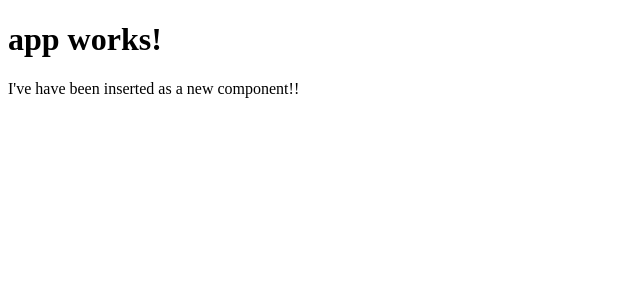
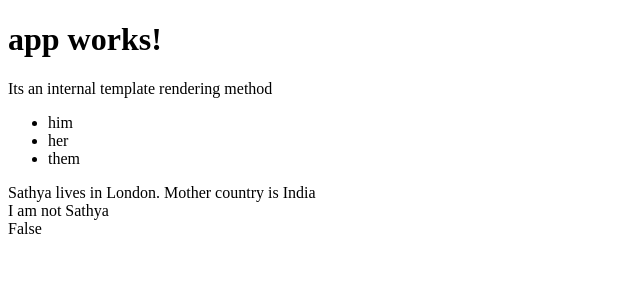
Before and after one commit to sathyalog/ng4-playground, an Angular app: page / in a window 1280 px wide. Shown: the top 300 px of the page, without its empty margins (0-640 px from the left). Built offline with nearby package versions, Linux system fonts and the light colour scheme.

Commit message:
templating - used ngIf,ngIf-else,ngIf-then-else,ngFor,ngTemplates

```diff
--- a/src/app/my-new-component/my-new-component.component.ts
+++ b/src/app/my-new-component/my-new-component.component.ts
@@ -2,7 +2,21 @@ import { Component, OnInit } from '@angular/core';
 
 @Component({
   selector: 'app-my-new-component',
-  templateUrl: './my-new-component.component.html',
+  template:`
+  	<p> Its an internal template rendering method</p>
+  	<ul>
+  		<li *ngFor="let arr of myArr">{{arr}}</li>
+  	</ul>
+  	<span *ngIf="myObject">{{myObject.name}} lives in {{myObject.location}}. Mother country is {{myObject.homeCountry}}</span><br/>
+  	<span *ngIf="myName == 'Sathya';else otherTmpl">Hey! Its me Sathya.</span>
+  	<ng-template #otherTmpl>I am not Sathya</ng-template>
+  	<br/>
+  	<div *ngIf="isTrue; then tmpl1 else tmpl2"></div>
+  	<ng-template #tmpl1>True</ng-template>
+  	<ng-template #tmpl2>False</ng-template>
+
+  `,
+  //templateUrl: './my-new-component.component.html',
   styleUrls: ['./my-new-component.component.css']
 })
 export class MyNewComponentComponent implements OnInit {
@@ -16,6 +30,15 @@ export class MyNewComponentComponent implements OnInit {
   this.sayHi();
   }
   sayHi(){
-  	console.log("Hey welcome to angular4 basics")
+  	console.log("Hey welcome to angular4 basics");
   }
+  myArr = ['him','her','them'];
+  myObject = {
+  	name: 'Sathya',
+  	age:30,
+  	location:'London',
+  	'homeCountry':'India'
+  }
+  myName='Sathya V'; //try changing me
+  isTrue=false;
 }
```
Also changed, not shown: 1 other file (tests, documents, lock files or other folders).
